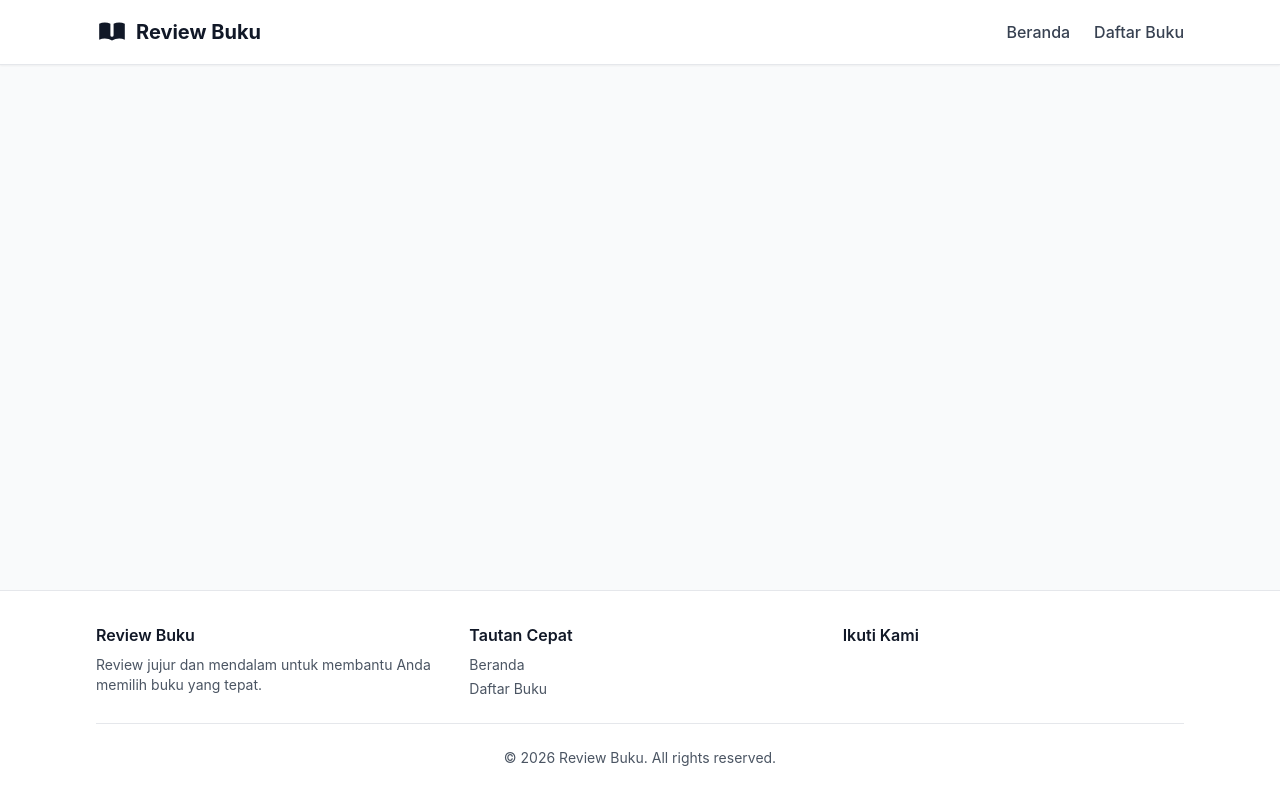
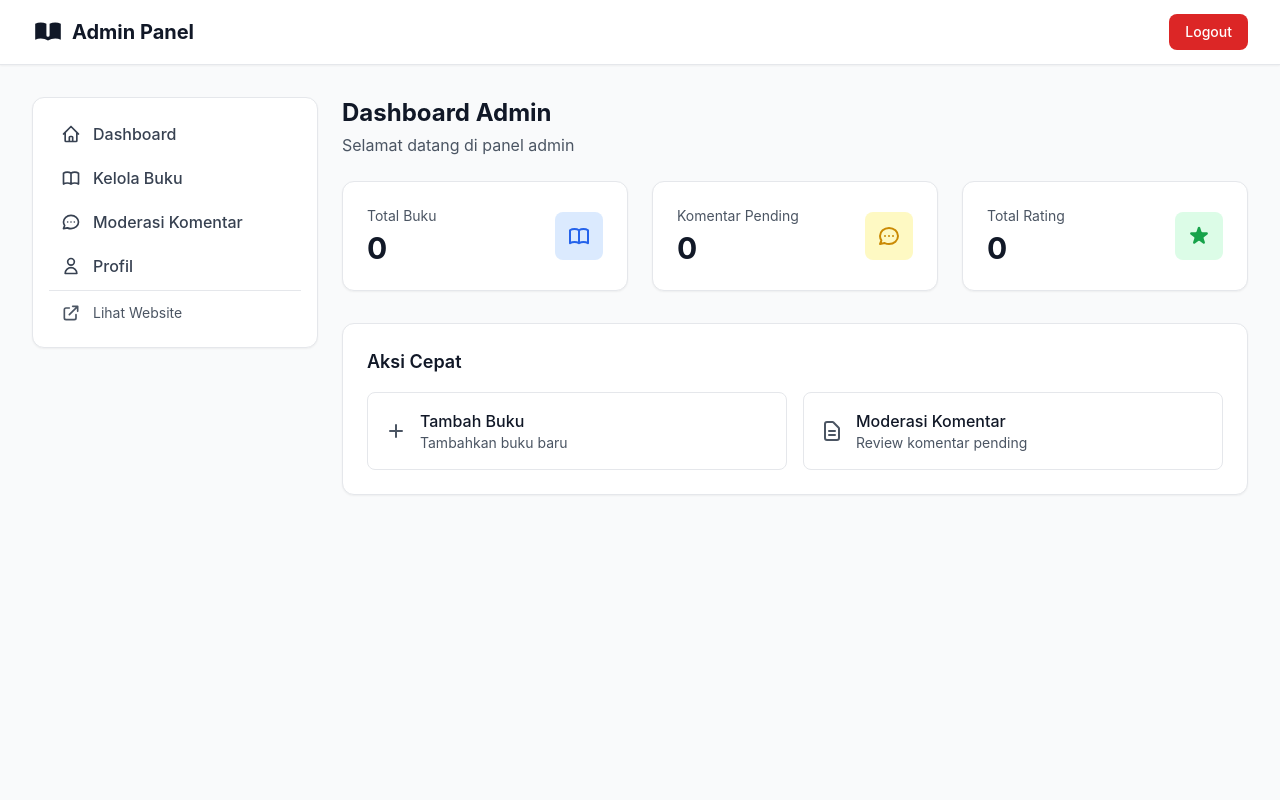
Before and after one commit to Egi-Pebriyawan/review-book, a Nuxt app: page /admin in a window 1280 px wide. Built offline with nearby package versions, Linux system fonts and the light colour scheme; no server answers; the database is empty.

Commit message:
feat(admin): add admin dashboard page

```diff
--- /dev/null
+++ b/pages/admin/index.vue
@@ -0,0 +1,115 @@
+<template>
+  <div>
+    <div class="mb-6">
+      <h1 class="text-2xl font-bold text-gray-900">Dashboard Admin</h1>
+      <p class="text-gray-600 mt-1">Selamat datang di panel admin</p>
+    </div>
+
+    <!-- Stats Cards -->
+    <div class="grid grid-cols-1 md:grid-cols-3 gap-6 mb-8">
+      <div class="bg-white rounded-xl shadow-sm border p-6">
+        <div class="flex items-center justify-between">
+          <div>
+            <p class="text-sm text-gray-600 mb-1">Total Buku</p>
+            <p class="text-3xl font-bold text-gray-900">{{ stats.totalBooks }}</p>
+          </div>
+          <div class="w-12 h-12 bg-blue-100 rounded-lg flex items-center justify-center">
+            <svg class="w-6 h-6 text-blue-600" fill="none" stroke="currentColor" viewBox="0 0 24 24">
+              <path stroke-linecap="round" stroke-linejoin="round" stroke-width="2" d="M12 6.253v13m0-13C10.832 5.477 9.246 5 7.5 5S4.168 5.477 3 6.253v13C4.168 18.477 5.754 18 7.5 18s3.332.477 4.5 1.253m0-13C13.168 5.477 14.754 5 16.5 5c1.747 0 3.332.477 4.5 1.253v13C19.832 18.477 18.247 18 16.5 18c-1.746 0-3.332.477-4.5 1.253"/>
+            </svg>
+          </div>
+        </div>
+      </div>
+
+      <div class="bg-white rounded-xl shadow-sm border p-6">
+        <div class="flex items-center justify-between">
+          <div>
+            <p class="text-sm text-gray-600 mb-1">Komentar Pending</p>
+            <p class="text-3xl font-bold text-gray-900">{{ stats.pendingComments }}</p>
+          </div>
+          <div class="w-12 h-12 bg-yellow-100 rounded-lg flex items-center justify-center">
+            <svg class="w-6 h-6 text-yellow-600" fill="none" stroke="currentColor" viewBox="0 0 24 24">
+              <path stroke-linecap="round" stroke-linejoin="round" stroke-width="2" d="M8 12h.01M12 12h.01M16 12h.01M21 12c0 4.418-4.03 8-9 8a9.863 9.863 0 01-4.255-.949L3 20l1.395-3.72C3.512 15.042 3 13.574 3 12c0-4.418 4.03-8 9-8s9 3.582 9 8z"/>
+            </svg>
+          </div>
+        </div>
+      </div>
+
+      <div class="bg-white rounded-xl shadow-sm border p-6">
+        <div class="flex items-center justify-between">
+          <div>
+            <p class="text-sm text-gray-600 mb-1">Total Rating</p>
+            <p class="text-3xl font-bold text-gray-900">{{ stats.totalRatings }}</p>
+          </div>
+          <div class="w-12 h-12 bg-green-100 rounded-lg flex items-center justify-center">
+            <svg class="w-6 h-6 text-green-600" fill="currentColor" viewBox="0 0 20 20">
+              <path d="M9.049 2.927c.3-.921 1.603-.921 1.902 0l1.07 3.292a1 1 0 00.95.69h3.462c.969 0 1.371 1.24.588 1.81l-2.8 2.034a1 1 0 00-.364 1.118l1.07 3.292c.3.921-.755 1.688-1.54 1.118l-2.8-2.034a1 1 0 00-1.175 0l-2.8 2.034c-.784.57-1.838-.197-1.539-1.118l1.07-3.292a1 1 0 00-.364-1.118L2.98 8.72c-.783-.57-.38-1.81.588-1.81h3.461a1 1 0 00.951-.69l1.07-3.292z"/>
+            </svg>
+          </div>
+        </div>
+      </div>
+    </div>
+
+    <!-- Quick Actions -->
+    <div class="bg-white rounded-xl shadow-sm border p-6">
+      <h2 class="text-lg font-semibold text-gray-900 mb-4">Aksi Cepat</h2>
+      <div class="grid grid-cols-1 sm:grid-cols-2 gap-4">
+        <NuxtLink to="/admin/books" class="flex items-center gap-3 p-4 border border-gray-200 rounded-lg hover:bg-gray-50 transition-colors">
+          <svg class="w-6 h-6 text-gray-600" fill="none" stroke="currentColor" viewBox="0 0 24 24">
+            <path stroke-linecap="round" stroke-linejoin="round" stroke-width="2" d="M12 6v6m0 0v6m0-6h6m-6 0H6"/>
+          </svg>
+          <div>
+            <p class="font-medium text-gray-900">Tambah Buku</p>
+            <p class="text-sm text-gray-600">Tambahkan buku baru</p>
+          </div>
+        </NuxtLink>
+
+        <NuxtLink to="/admin/comments" class="flex items-center gap-3 p-4 border border-gray-200 rounded-lg hover:bg-gray-50 transition-colors">
+          <svg class="w-6 h-6 text-gray-600" fill="none" stroke="currentColor" viewBox="0 0 24 24">
+            <path stroke-linecap="round" stroke-linejoin="round" stroke-width="2" d="M9 12h6m-6 4h6m2 5H7a2 2 0 01-2-2V5a2 2 0 012-2h5.586a1 1 0 01.707.293l5.414 5.414a1 1 0 01.293.707V19a2 2 0 01-2 2z"/>
+          </svg>
+          <div>
+            <p class="font-medium text-gray-900">Moderasi Komentar</p>
+            <p class="text-sm text-gray-600">Review komentar pending</p>
+          </div>
+        </NuxtLink>
+      </div>
+    </div>
+  </div>
+</template>
+
+<script setup lang="ts">
+definePageMeta({
+  layout: 'admin'
+});
+
+useSeoMeta({
+  title: 'Dashboard Admin — Review Buku'
+});
+
+const supabase = useSupabaseClient();
+const { getAllBooks } = useBooks();
+const { getPendingComments } = useComments();
+
+// Fetch stats
+const { data: totalBooks } = await useAsyncData('admin-total-books', async () => {
+  const books = await getAllBooks();
+  return books.length;
+});
+
+const { data: pendingComments } = await useAsyncData('admin-pending-comments', async () => {
+  const comments = await getPendingComments();
+  return comments.length;
+});
+
+const { data: totalRatings } = await useAsyncData('admin-total-ratings', async () => {
+  const { count } = await supabase.from('ratings').select('*', { count: 'exact', head: true });
+  return count || 0;
+});
+
+const stats = computed(() => ({
+  totalBooks: totalBooks.value || 0,
+  pendingComments: pendingComments.value || 0,
+  totalRatings: totalRatings.value || 0
+}));
+</script>
```
